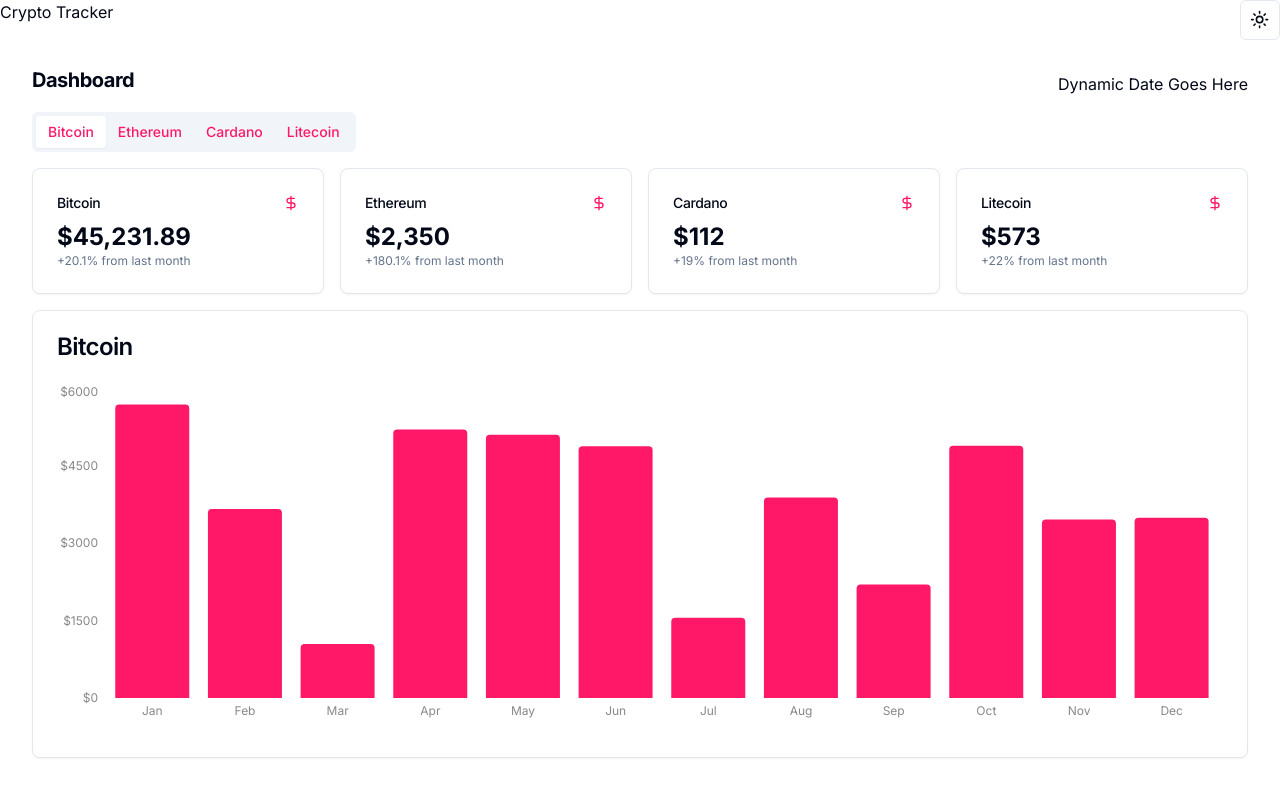
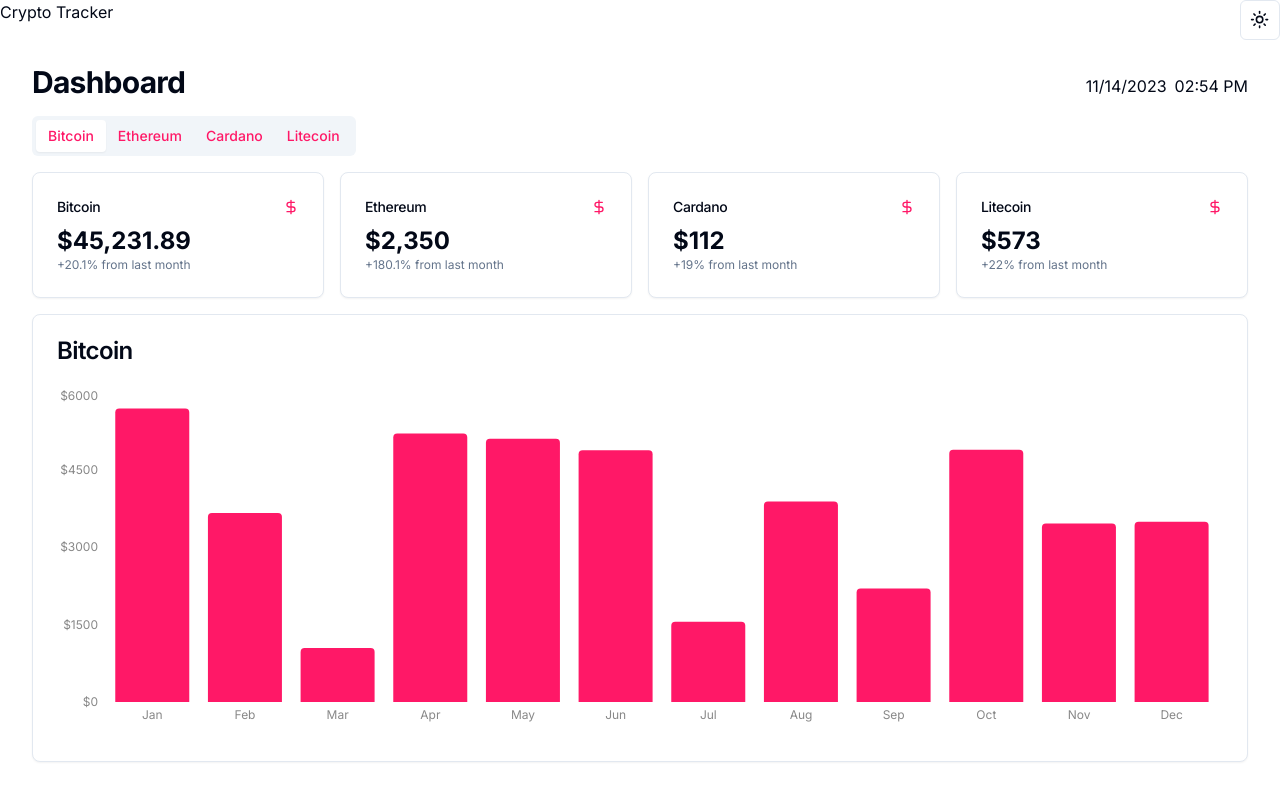
Before and after one commit to LRSORRENTI/crypto-tracker, a Next.js app: page / in a window 1280 px wide. Built offline with nearby package versions, Linux system fonts and the light colour scheme.

Commit message:
Added date and time values for dashboard overview

```diff
--- a/src/app/page.tsx
+++ b/src/app/page.tsx
@@ -27,6 +27,7 @@
   title: "Dashboard",
   description: "Example dashboard app built using the components.",
 }
+let time = new Date().toLocaleTimeString([], { hour: '2-digit', minute: '2-digit' });
 
 export default function DashboardPage() {
   return (
@@ -60,11 +61,11 @@
         </div> */}
         <div className="flex-1 space-y-4 p-8 pt-6">
           <div className="flex items-center justify-between space-y-2">
-            <h2 className="text-sm font-bold tracking-tight md:text-xl">Dashboard</h2>
+            <h2 className="text-2xl font-bold tracking-tight md:text-3xl">Dashboard</h2>
             <div className="flex items-center space-x-2">
               {/* <CalendarDateRangePicker /> */}
               {/* <Button style={{backgroundColor: "#FF1867", color: "#ffffff"}}>Download</Button> */}
-              <p>Dynamic Date Goes Here</p>
+              <p> {new Date().toLocaleDateString()}</p><p>{time}</p>
             </div>
           </div>
           <Tabs defaultValue="overview" className="space-y-4">
```
